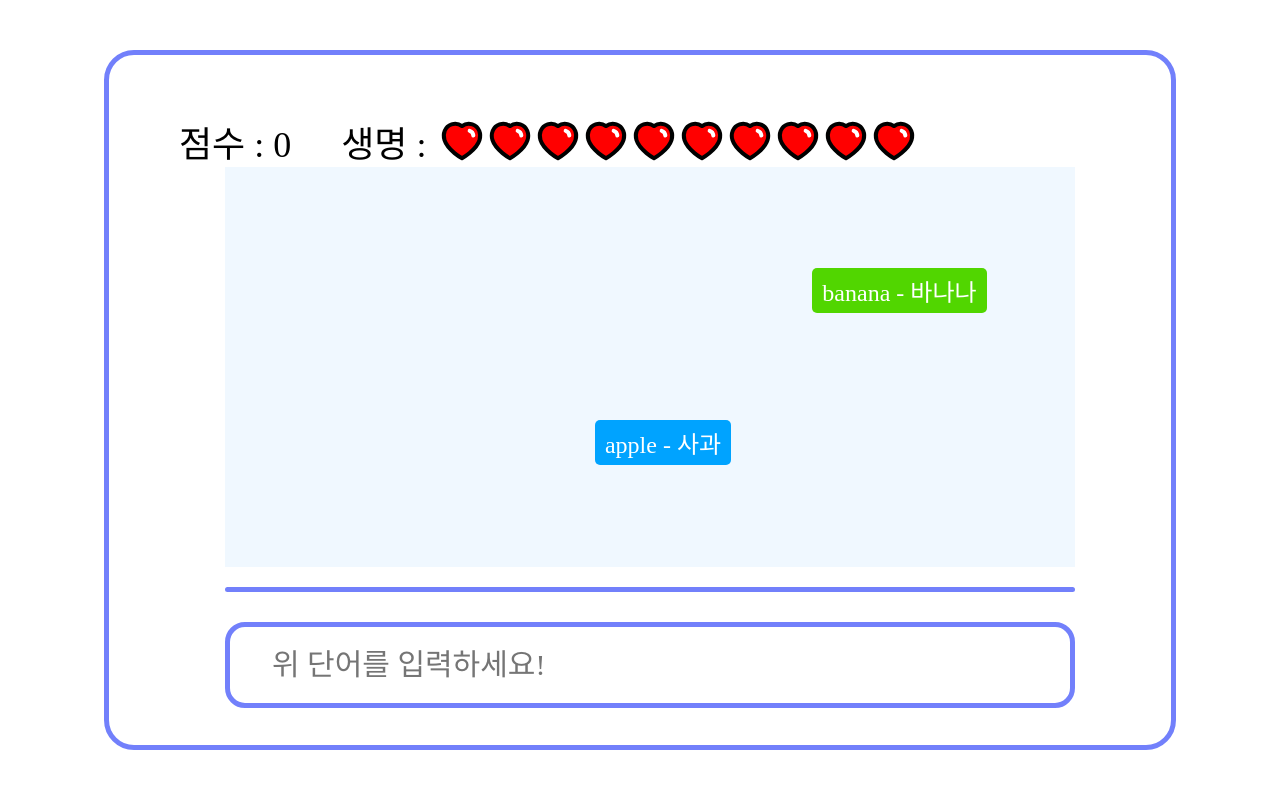
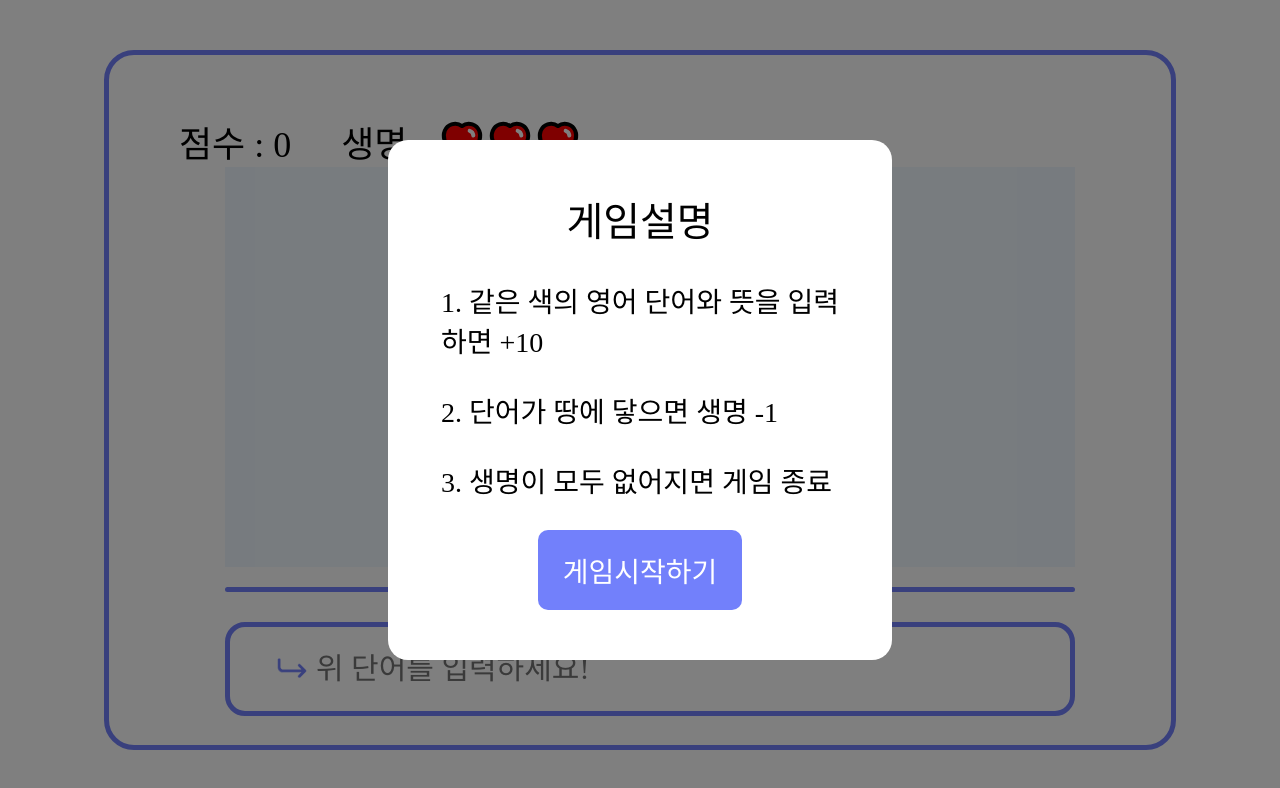
Before and after one commit to 2-0-2/Tagging-frontend, a React (Create React App) app: page /game in a window 1280 px wide. Shown: the top 788 px of the page. Built offline with nearby package versions, Linux system fonts and the light colour scheme; the HTML template or start-up script is replaced by a standard one; a web font is replaced by a local one.

Commit message:
Chore : 단어 낙하 속도 빠르게 하고, 모달 연결

```diff
--- a/src/pages/Game/index.tsx
+++ b/src/pages/Game/index.tsx
@@ -1,17 +1,27 @@
 import React, { useState, useEffect } from "react";
+import { useNavigate } from "react-router-dom";
 import * as S from "./style";
 import Heart from "../../assets/Heart.svg";
 import { typingData } from "../../data/word";
 import Word, { WordType } from "../../components/Word";
+import GameStartModal from "../GameStartModal";
+import enterblue from "../../assets/enterblue.svg";
 
-const Game = () => {
+interface GameProps {
+  setGameScore: React.Dispatch<React.SetStateAction<number>>;
+}
+
+const Game = ({ setGameScore }: GameProps) => {
   const [words, setWords] = useState<WordType[]>([]);
   const [input, setInput] = useState<string>("");
   const [score, setScore] = useState<number>(0);
-  const [lives, setLives] = useState<number>(10);
+  const [lives, setLives] = useState<number>(3);
   const [wordIndex, setWordIndex] = useState<number>(0);
-  const [fallSpeed, setFallSpeed] = useState<number>(10); // 초기 속도(10초)
+  const [fallSpeed, setFallSpeed] = useState<number>(20);
+  const [gameStarted, setGameStarted] = useState<boolean>(false);
+  const [isGameEnded, setIsGameEnded] = useState<boolean>(false);
   const sectionHeight = 500;
+  const navigate = useNavigate();
 
   // 새로운 단어 추가
   useEffect(() => {
@@ -20,21 +30,37 @@ const Game = () => {
       const updatedWord: WordType = {
         id: `${newWord.english}-${Date.now()}`,
         topPosition: 0,
-        leftPosition: Math.random() * 80 + 10, // 랜덤한 좌표 설정
+        leftPosition: Math.random() * 80 + 10,
         english: newWord.english,
         korean: newWord.korean,
         color: newWord.color,
       };
       setWords((prevWords) => [...prevWords, updatedWord]);
       setWordIndex((prevIndex) => (prevIndex + 1) % typingData.length);
-    }, 3000); // 3초마다 새로운 단어 추가
+    }, 3000);
 
     return () => clearInterval(interval);
   }, [wordIndex]);
 
+  // 게임 시작 처리
+  const startGame = () => {
+    setGameStarted(true);
+  };
+
+  // 생명 소진 감지 및 게임 결과 표시
+  useEffect(() => {
+    if (lives === 0) {
+      setIsGameEnded(true);
+      setGameScore(score); // Update game score
+      navigate("/game-result"); // Navigate to GameResult page
+    }
+  }, [lives, navigate, score, setGameScore]);
+
   // 단어의 낙하 처리 및 충돌 감지
   useEffect(() => {
     const handleCollision = () => {
+      if (!gameStarted || isGameEnded) return;
+
       setWords((prevWords) => {
         const updatedWords = prevWords.map((word) => ({
           ...word,
@@ -43,7 +69,6 @@ const Game = () => {
         const filteredWords = updatedWords.filter(
           (word) => word.topPosition < sectionHeight,
         );
-        // 생명 감소 처리
         if (filteredWords.length < updatedWords.length) {
           setLives((prevLives) => prevLives - 1);
         }
@@ -53,10 +78,10 @@ const Game = () => {
 
     const collisionInterval = setInterval(() => {
       handleCollision();
-    }, fallSpeed * 100); // 속도에 따라 단어 떨어지는 간격 조정
+    }, fallSpeed * 100);
 
     return () => clearInterval(collisionInterval);
-  }, [fallSpeed]);
+  }, [fallSpeed, gameStarted, isGameEnded, lives, sectionHeight]);
 
   // 입력 처리
   const handleKeyPress = (e: React.KeyboardEvent<HTMLInputElement>) => {
@@ -69,7 +94,7 @@ const Game = () => {
           setWords((prevWords) =>
             prevWords.filter((word) => word.id !== matchingWord.id),
           );
-          setScore((prevScore) => prevScore + 10); // 영어와 한글 모두 입력했을 때 점수 증가
+          setScore((prevScore) => prevScore + 10);
         } else if (
           matchingWord.korean === input &&
           matchingWord.english !== ""
@@ -77,15 +102,16 @@ const Game = () => {
           setWords((prevWords) =>
             prevWords.filter((word) => word.id !== matchingWord.id),
           );
-          setScore((prevScore) => prevScore + 10); // 영어와 한글 모두 입력했을 때 점수 증가
+          setScore((prevScore) => prevScore + 10);
         }
       }
-      setInput(""); // Enter 후 입력 필드 비움
+      setInput("");
     }
   };
 
   return (
     <S.LayoutContainer>
+      {!gameStarted && <GameStartModal onStartGame={startGame} />}
       <S.GameLayout>
         <S.Header>
           <S.Score>점수 : {score}</S.Score>
@@ -101,8 +127,8 @@ const Game = () => {
             {words.map((word) => (
               <Word
                 key={word.id}
-                word={word.english} // 영어 단어 출력
-                translation={word.korean} // 한글 번역 출력
+                word={word.english}
+                translation={word.korean}
                 color={word.color}
                 topPosition={word.topPosition ?? 0}
                 leftPosition={word.leftPosition ?? 50}
@@ -115,6 +141,7 @@ const Game = () => {
           </S.Section>
           <S.Line />
           <S.InputContainer>
+            <img src={enterblue} alt="enter icon" />
             <S.Input
               placeholder="위 단어를 입력하세요!"
               value={input}
```
